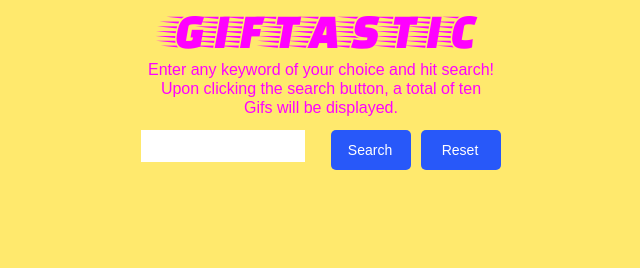
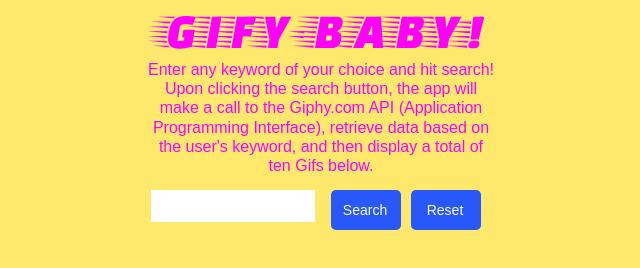
Before and after one commit to makicoding/GifTastic-Search, a plain HTML site: page index.html in a window 1280 px wide. Shown: the whole page, without its empty margins (319-959 px from the left). Drawn offline with nearby package versions, Linux system fonts and the light colour scheme; a web font is replaced by a local one.

Commit message:
190226 12:11pm Commit

```diff
--- a/assets/css/style.css
+++ b/assets/css/style.css
@@ -47,14 +47,14 @@
     outline:0;
 
     position: fixed;
-    top: 130px;
+    top: 190px;
     left: 50%;
-    transform: translate(-180px, 0px);
+    transform: translate(-170px, 0px);
 }
 
 
 .userSearchButton {
-    width: 80px;
+    width: 70px;
     height: 40px;
 
     padding: 0px 2px 1px 0px;
@@ -72,7 +72,7 @@
     outline:0;
 
     position: fixed;
-    top: 120px;
+    top: 180px;
     left: 50%;
     transform: translate(0px, 0px);
 }
@@ -82,8 +82,13 @@
     background-color: rgb(85, 244, 255);
 }
 
+.userSearchButton:focus {
+    color: white;
+    background-color: #2858f9;
+}
+
 .inputBoxResetButton {
-    width: 80px;
+    width: 70px;
     height: 40px;
 
     padding: 0px 2px 1px 0px;
@@ -101,9 +106,9 @@
     outline:0;
 
     position: fixed;
-    top: 120px;
+    top: 180px;
     left: 50%;
-    transform: translate(90px, 0px);
+    transform: translate(80px, 0px);
 }
 
 .inputBoxResetButton:hover {
--- a/index.html
+++ b/index.html
@@ -22,10 +22,10 @@
 </head>
 <body>
     <!-- Header -->
-    <div class="header">GIFTASTIC</div>
+    <div class="header">GIFY-BABY!</div>
 
     <!-- Instructions -->
-    <p class="instructions">Enter any keyword of your choice and hit search!  Upon clicking the search button, a total of ten Gifs will be displayed.</p>
+    <p class="instructions">Enter any keyword of your choice and hit search!  Upon clicking the search button, the app will make a call to the Giphy.com API (Application Programming Interface), retrieve data based on the user's keyword, and then display a total of ten Gifs below.</p>
 
 
 
```
